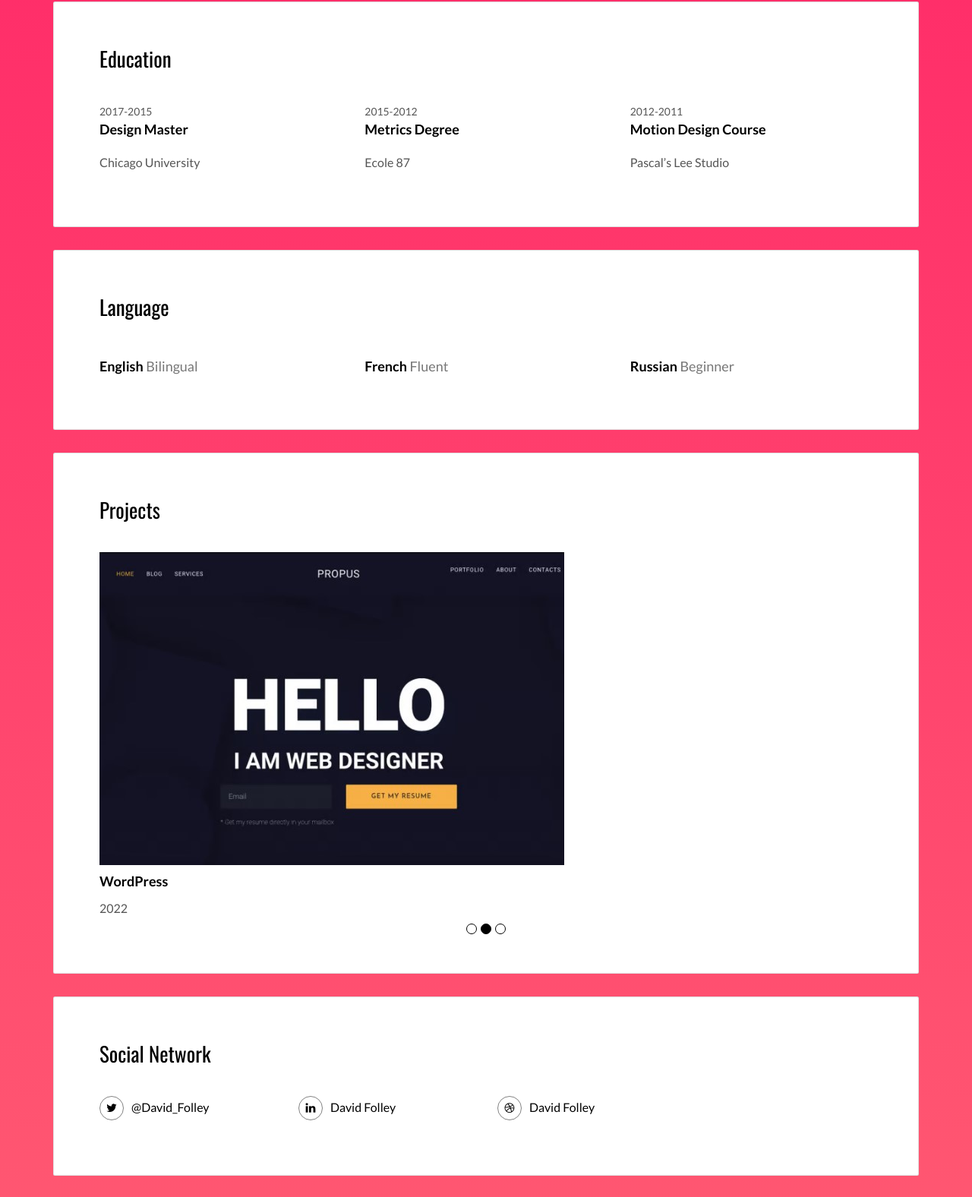
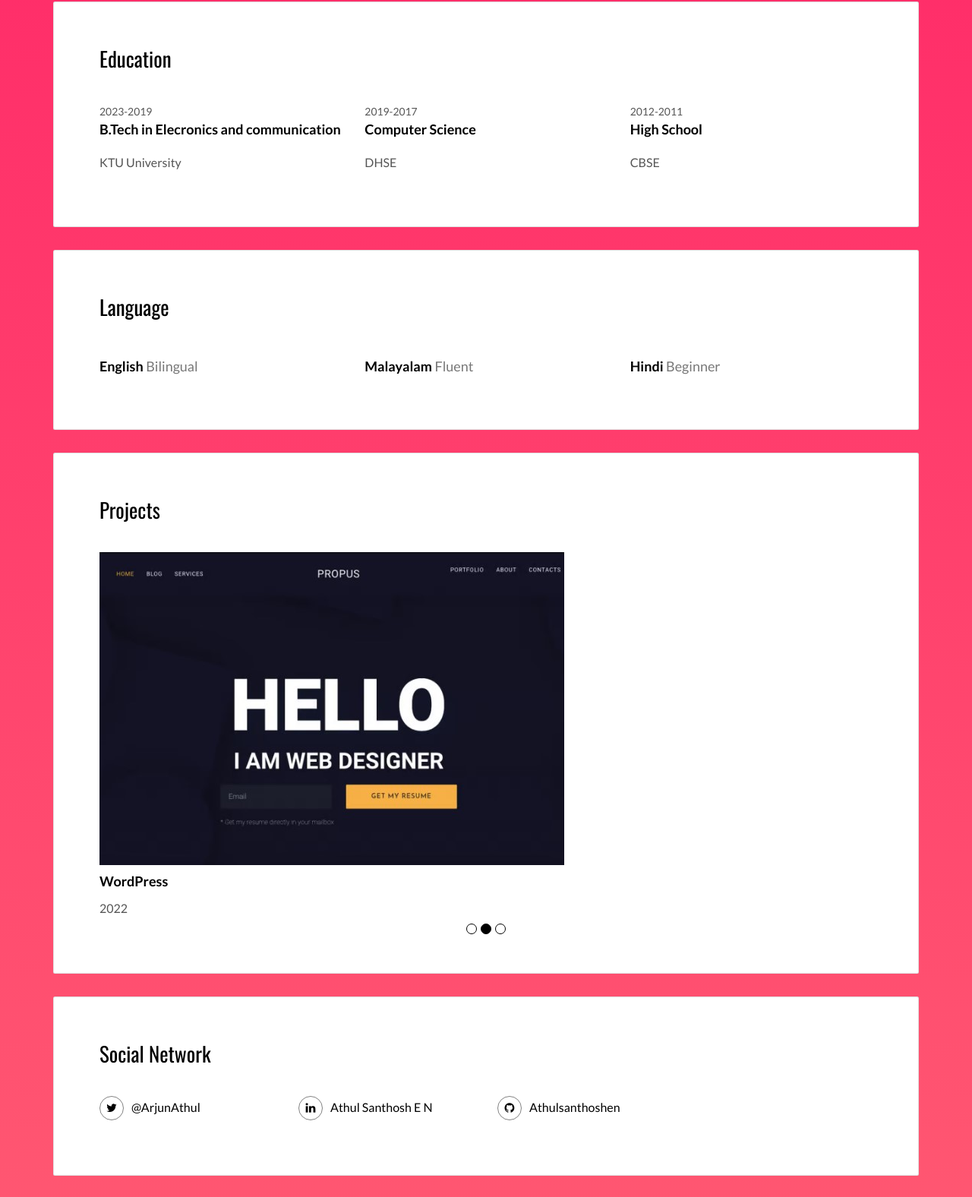
Before and after one commit to Athulsanthoshen/EN, a plain HTML site: page index.html in a window 1280 px wide. Shown: the part 1867-3443 px from the top of the page at 76% size. Drawn offline with nearby package versions, Linux system fonts and the light colour scheme.

Commit message:
social media

```diff
--- a/index.html
+++ b/index.html
@@ -125,24 +125,24 @@
             <div class="row">
               <div class="col-md-4">
                 <div class="education-experience">
-                  <small class="date">2017-2015</small>
-                  <h3 class="h5 date-title">Design Master</h3>
-                  <p>Chicago University</p>
+                  <small class="date">2023-2019</small>
+                  <h3 class="h5 date-title">B.Tech in Elecronics and communication</h3>
+                  <p>KTU University</p>
                 </div>
 
               </div>
               <div class="col-md-4">
                 <div class="education-experience">
-                  <small class="date">2015-2012</small>
-                  <h3 class="h5 date-title">Metrics Degree</h3>
-                  <p>Ecole 87</p>
+                  <small class="date">2019-2017</small>
+                  <h3 class="h5 date-title">Computer Science</h3>
+                  <p>DHSE</p>
                 </div>
               </div>
               <div class="col-md-4">
                 <div class="education-experience">
                   <small class="date">2012-2011</small>
-                  <h3 class="h5 date-title">Motion Design Course</h3>
-                  <p>Pascal’s Lee Studio</p>
+                  <h3 class="h5 date-title">High School</h3>
+                  <p>CBSE</p>
                 </div>
               </div>
             </div>
@@ -160,12 +160,12 @@
               </div>
               <div class="col-md-4">
                 <div class="language-experience">
-                  <h3 class="h5">French  <small>Fluent</small></h3>
+                  <h3 class="h5">Malayalam  <small>Fluent</small></h3>
                 </div>
               </div>
               <div class="col-md-4">
                 <div class="language-experience">
-                  <h3 class="h5">Russian  <small>Beginner</small></h3>
+                  <h3 class="h5">Hindi  <small>Beginner</small></h3>
                 </div>
               </div>
             </div>
@@ -220,13 +220,13 @@
             <h2>Social Network</h2>
             <div class="row">
               <div class="col-md-3">
-                <p class="social-buttons"><a href="https://twitter.com/" title=""><span class="social-round-icon fa-icon"><i class="fa fa-twitter"></i></span>@David_Folley</a></p>
+                <p class="social-buttons"><a href="https://twitter.com/ArjunAthul" title=""><span class="social-round-icon fa-icon"><i class="fa fa-twitter"></i></span>@ArjunAthul</a></p>
               </div>
               <div class="col-md-3">
-                <p class="social-buttons"><a href="https://www.linkedin.com/" title=""><span class="social-round-icon fa-icon"><i class="fa fa-linkedin"></i></span>David Folley</a></p>
+                <p class="social-buttons"><a href="https://www.linkedin.com/in/athul-santhosh-e-n-32281b193/" title=""><span class="social-round-icon fa-icon"><i class="fa fa-linkedin"></i></span>Athul Santhosh E N</a></p>
               </div>
               <div class="col-md-3">
-                <p class="social-buttons"><a href="https://dribbble.com/" title=""><span class="social-round-icon fa-icon"><i class="fa fa-dribbble"></i></span>David Folley</a></p>
+                <p class="social-buttons"><a href="https://github.com/Athulsanthoshen" title=""><span class="social-round-icon fa-icon"><i class="fa fa-github"></i></span>Athulsanthoshen</a></p>
               </div>
             </div>
           </div>
@@ -265,20 +265,20 @@
 
         <p>©All right reserved. Design <a href="http://www.mashup-template.com/" title="Create website with free html template"></a><a href="https://unsplash.com/" title="Beautiful Free Images"></a></p>
         <p>
-          <a class="fa-icon fa-icon-2x" href="https://facebook.com/" title="">
+          <a class="fa-icon fa-icon-2x" href="https://www.facebook.com/athul.santhosh.90" title="">
             <i class="fa fa-facebook"></i>
           </a>
-          <a class="fa-icon fa-icon-2x" href="https://twitter.com/" title="">
+          <a class="fa-icon fa-icon-2x" href="https://twitter.com/ArjunAthul" title="">
             <i class="fa fa-twitter"></i>
           </a>
-          <a class="fa-icon fa-icon-2x" href="https://dribbble.com/" title="">
-            <i class="fa fa-dribbble"></i>
+          <a class="fa-icon fa-icon-2x" href="https://github.com/Athulsanthoshen" title="">
+            <i class="fa fa-github"></i>
           </a>
-          <a class="fa-icon fa-icon-2x" href="https://www.linkedin.com/" title="">
+          <a class="fa-icon fa-icon-2x" href="https://www.linkedin.com/in/athul-santhosh-e-n-32281b193/" title="">
             <i class="fa fa-linkedin"></i>
           </a>
-          <a class="fa-icon fa-icon-2x" href="https://vimeo.com/" title="">
-            <i class="fa fa-vimeo"></i>
+          <a class="fa-icon fa-icon-2x" href="https://www.youtube.com/@TLGARMY" title="">
+            <i class="fa fa-youtube"></i>
           </a>
         </p>
       </div>
```
